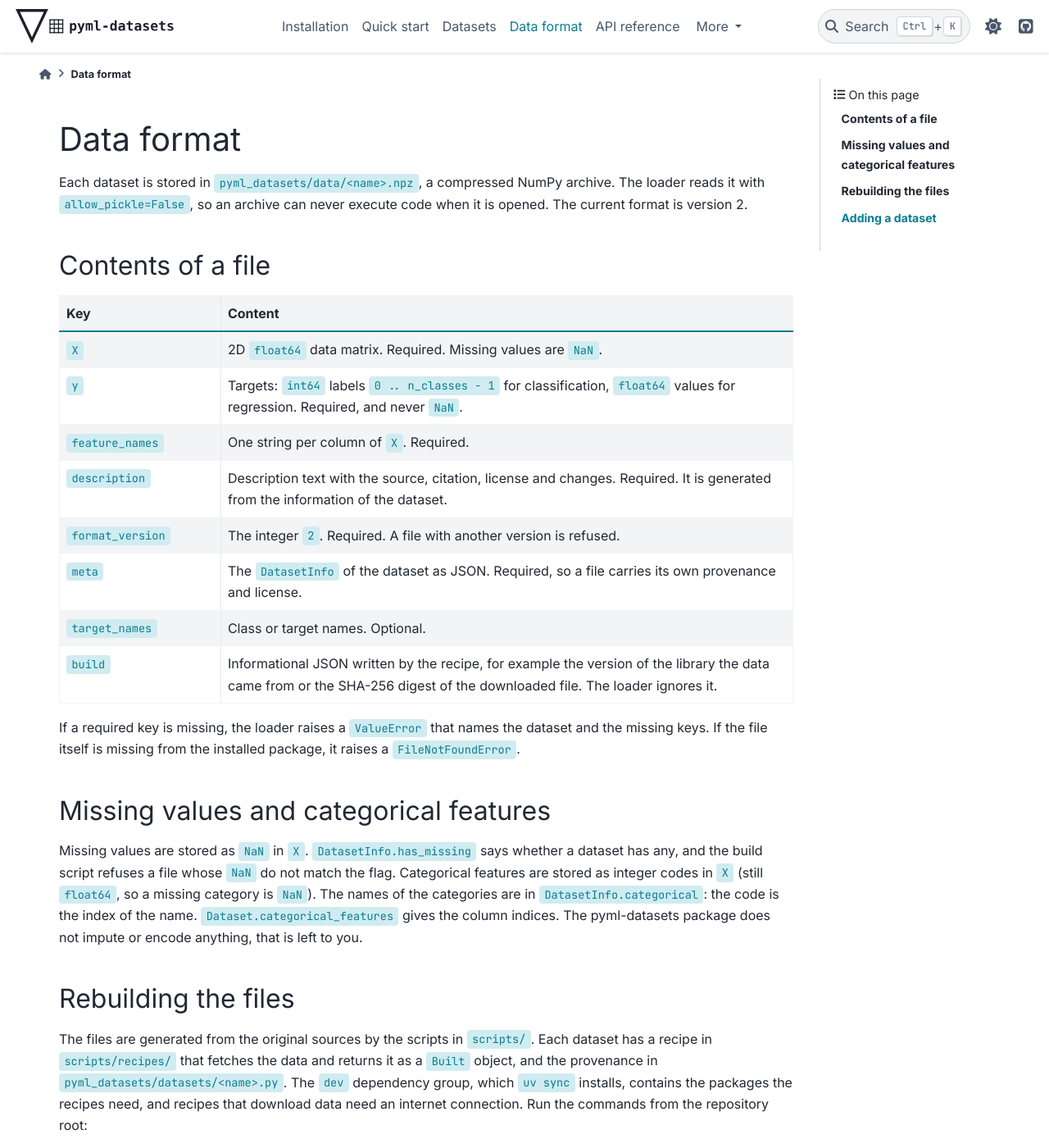
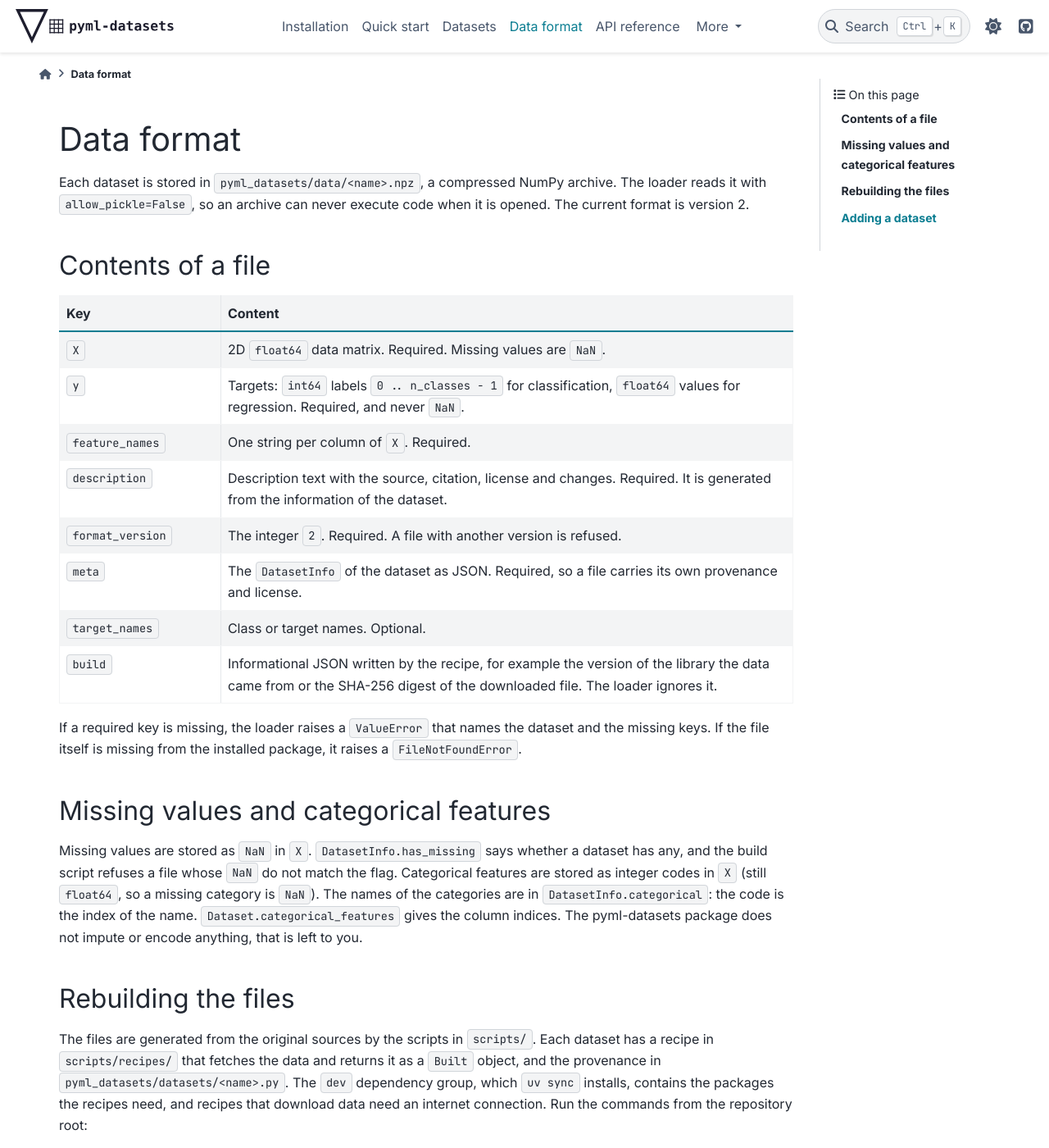
Before and after one commit to sherzod-juraev/pyml-datasets, a Sphinx documentation site: the page built from docs/source/data_format.rst, in a window 1280 px wide and 1400 px high. Shown: the whole window at 82% size. Built offline with Sphinx 7.4.7 and the PyData theme 0.15.4, drawn with Linux system fonts in a browser that asks for light colours.

Commit message:
docs: use a neutral style for inline code

```diff
--- a/docs/source/_static/css/code_blocks.css
+++ b/docs/source/_static/css/code_blocks.css
@@ -54,18 +54,22 @@ div.highlight:hover .copybtn,
     color: var(--pst-color-success, #1a7f37) !important;
 }
 
-/* Inline code in the page body only (not in the sidebars, whose links would get a background).
-   The text uses the darker teal: the plain primary color on this tint is only
-   3.9:1 in the light theme. In the dark theme both colors are the same. */
+/* Inline code in the page body only (not in the sidebars, whose links would get a chip).
+   A neutral chip, so plain code is not mistaken for a link; code inside a link
+   keeps the link color. */
 .bd-article p code.literal,
 .bd-article li code.literal,
 .bd-article td code.literal {
-    background-color: var(--pst-color-primary-bg);
-    color: var(--pst-color-link-higher-contrast, var(--pst-color-primary));
-    border: none;
+    background-color: var(--pst-color-surface);
+    color: var(--pst-color-text-base);
+    border: 1px solid var(--pst-color-border);
     border-radius: 4px;
     padding: 0.15rem 0.4rem;
     font-size: 0.85em;
+}
+
+.bd-article :is(p, li, td) a code.literal {
+    color: var(--pst-color-link);
 }
 
 div.highlight-bash pre span.gp,
```
